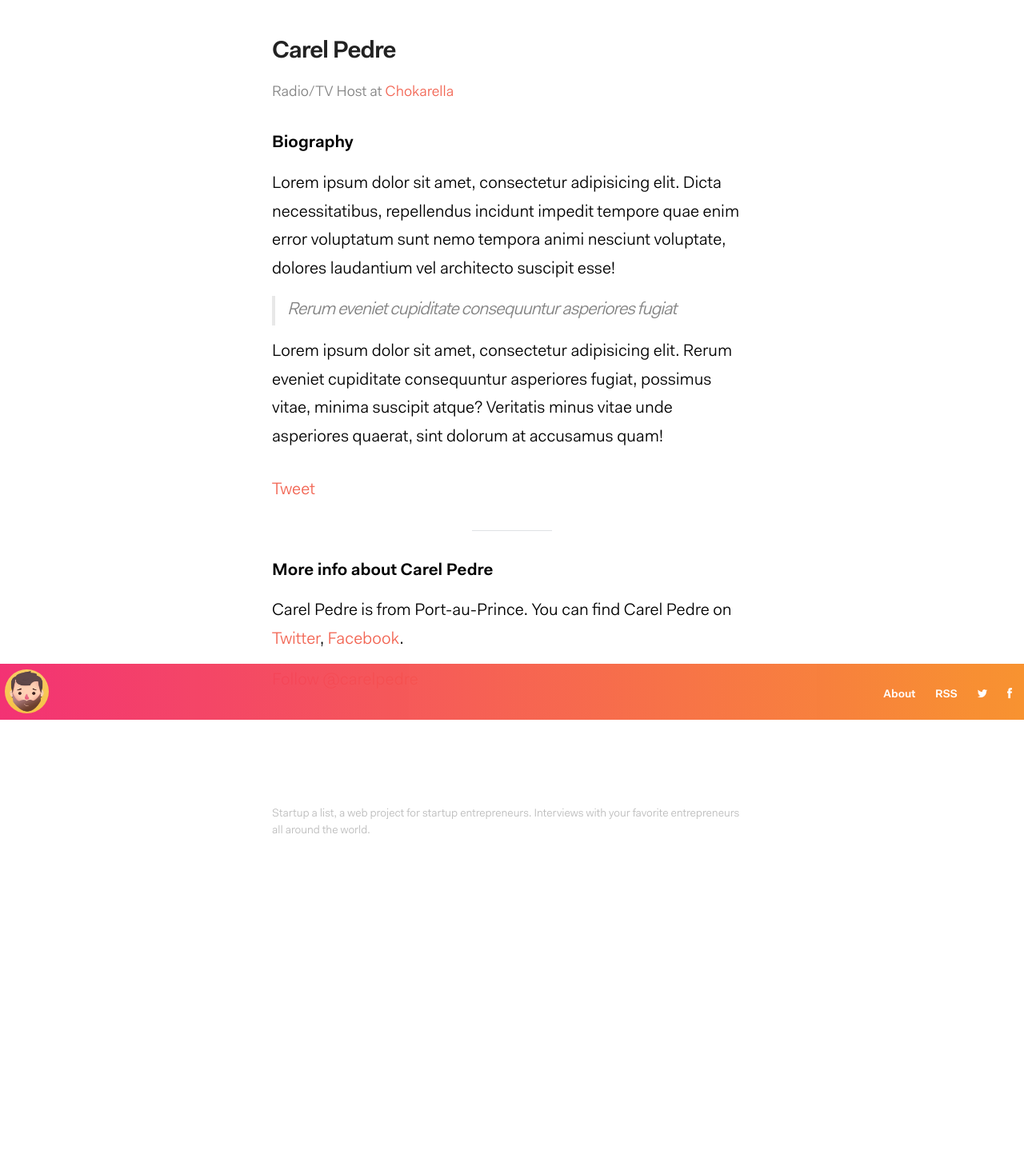
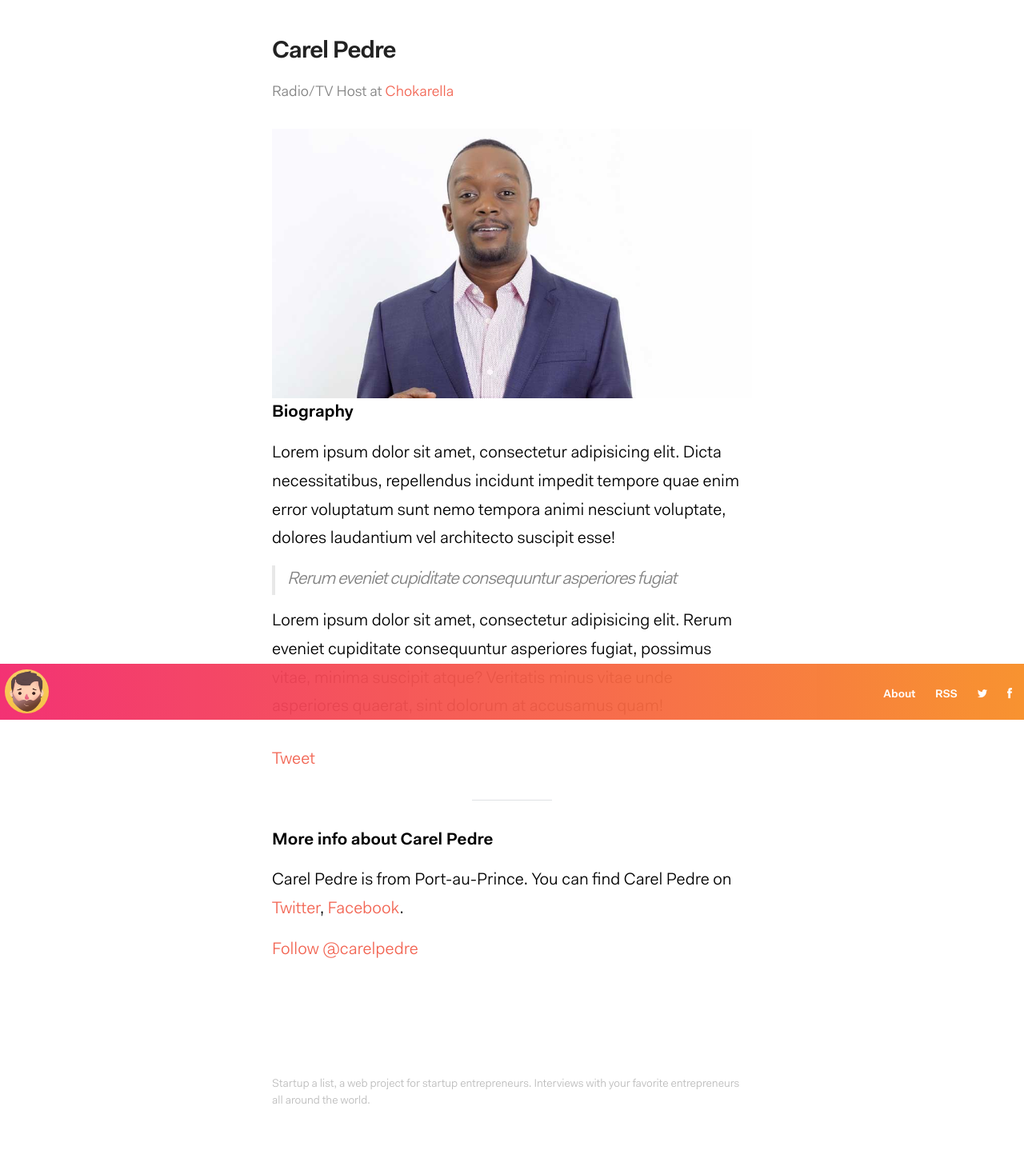
Before and after one commit to kenold/startup-alist, a Jekyll site: the page built from _people/carel-pedre.md, in a window 1280 px wide. Shown: the whole page at 80% size. Built offline with Jekyll 4.4.1, drawn with Linux system fonts in a browser that asks for light colours; comment, search, counter and statistics services are not loaded; before the commit the page ends 1115 px from its top, so only the background shows below that.

Commit message:
add person image

```diff
--- a/_layouts/person.html
+++ b/_layouts/person.html
@@ -9,6 +9,10 @@ layout: default
         at <a href="{{ page.website }}">{{ page.company }}</a>
     </p>
   </header>
+
+    <div class="featured-image">
+        <img src="{{ page.photo_path }}" alt="{{ page.full_name }} photo from {{ page.company }}">
+    </div>
 
     <article class="post-content">
     {{ content }}
```
